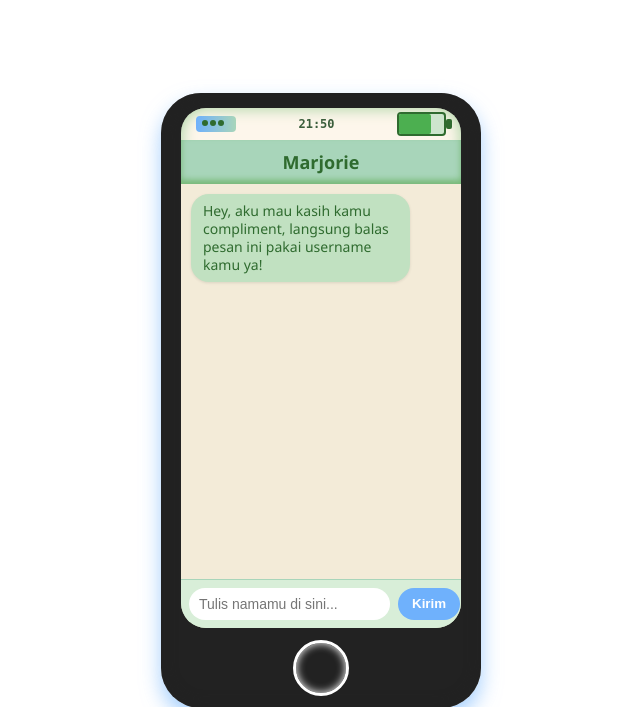
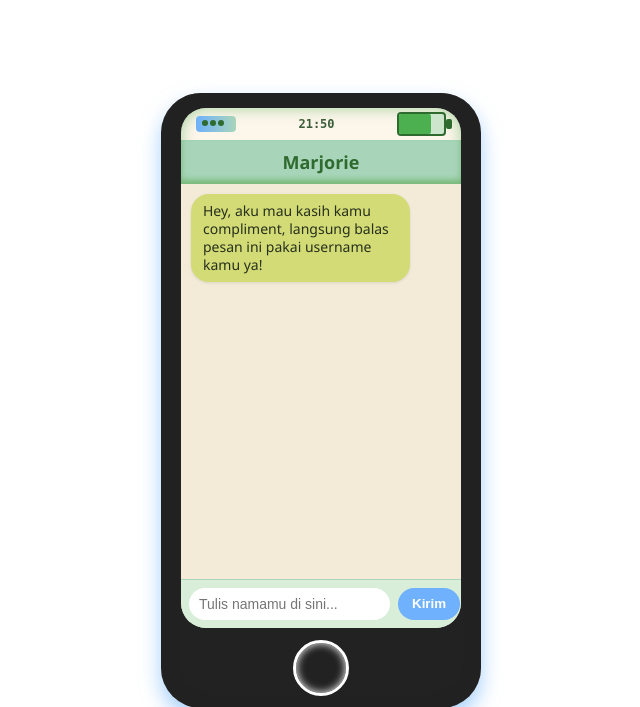
Before and after one commit to 307temporaryredirect/compliments, a Flask app: page / in a window 1280 px wide. Shown: the top 707 px of the page, without its empty margins (319-959 px from the left). Run offline with Flask 3, Linux system fonts and the light colour scheme.

Commit message:
Update style.css

```diff
--- a/static/css/style.css
+++ b/static/css/style.css
@@ -130,9 +130,9 @@ body {
 }
 
 .marjorie {
-  background-color: #c1e1c1;
+  background-color: #d2db76;
   align-self: flex-start;
-  color: #2f6b2f;
+  color: #28301c;
   font-weight: 500;
 }
 
```
